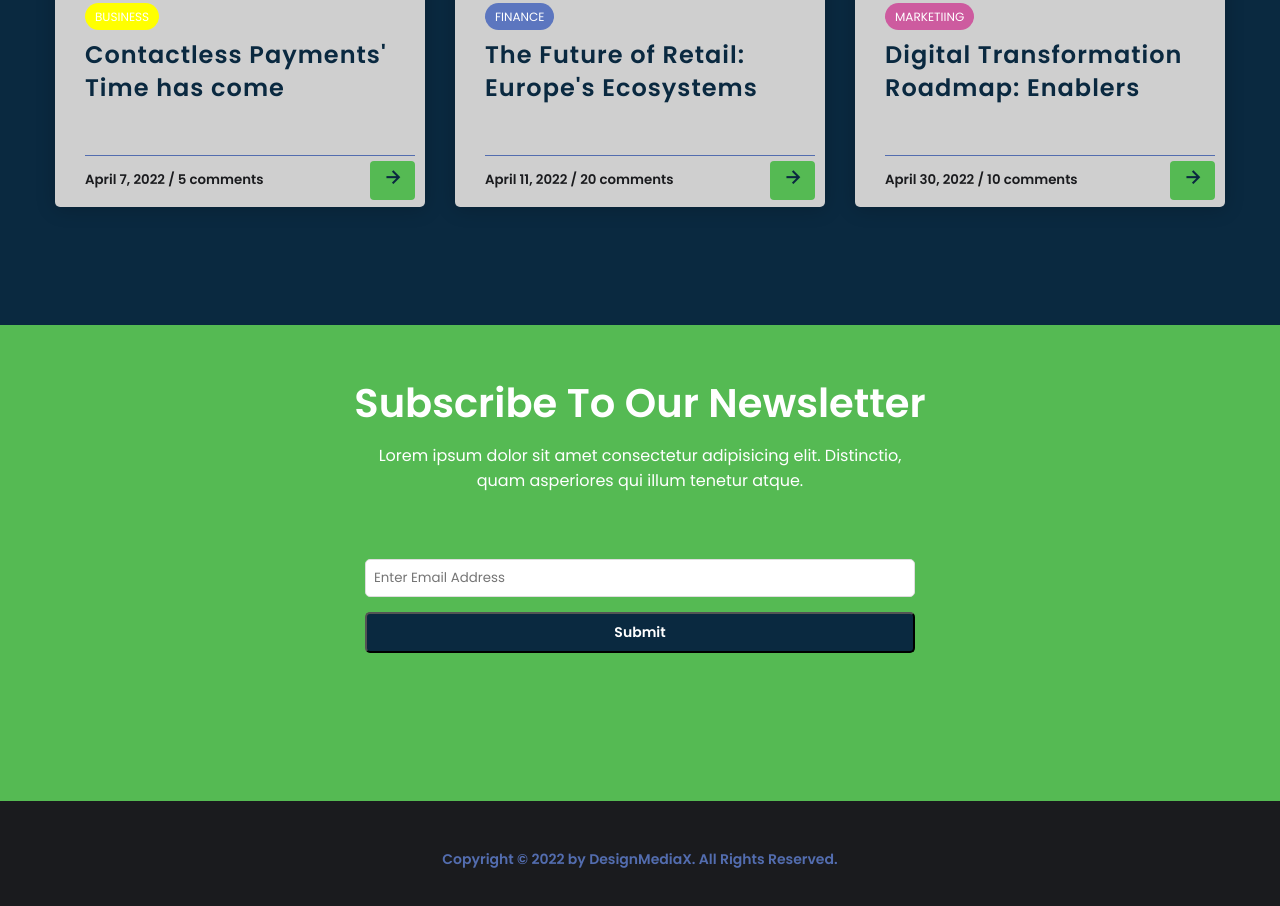
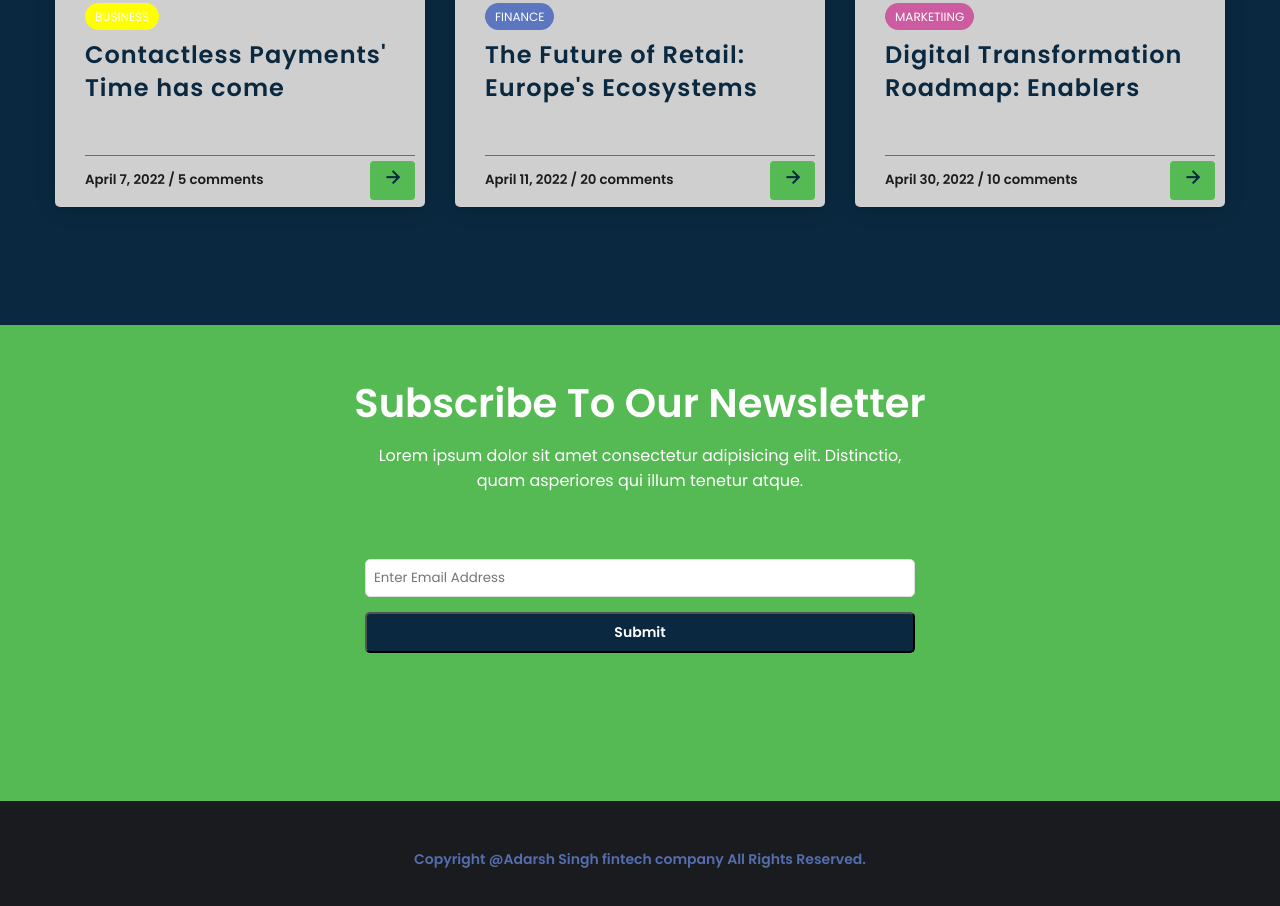
Before and after one commit to adassingh2005/fintech, a plain HTML site: page index.html in a window 1280 px wide. Shown: the part 3511-4417 px from the top of the page. Drawn offline with nearby package versions, Linux system fonts and the light colour scheme.

Commit message:
Update index.html

```diff
--- a/index.html
+++ b/index.html
@@ -285,7 +285,7 @@
 
     <!-- Footer Section -->
     <footer class="footer-bottom py-3 text-center">
-        <p>Copyright &copy; 2022 by DesignMediaX. All Rights Reserved.</p>
+        <p>Copyright @Adarsh Singh fintech company All Rights Reserved.</p>
     </footer>
 
     <script src="https://code.jquery.com/jquery-3.6.0.min.js"></script>
```
